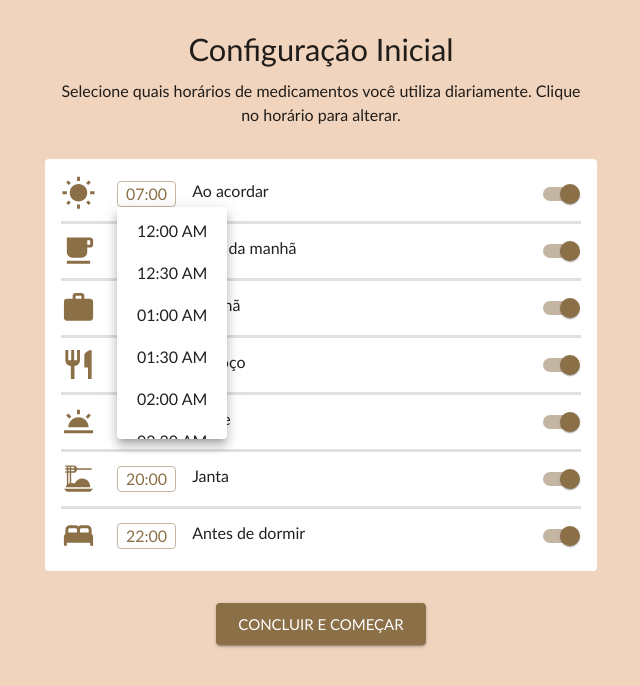
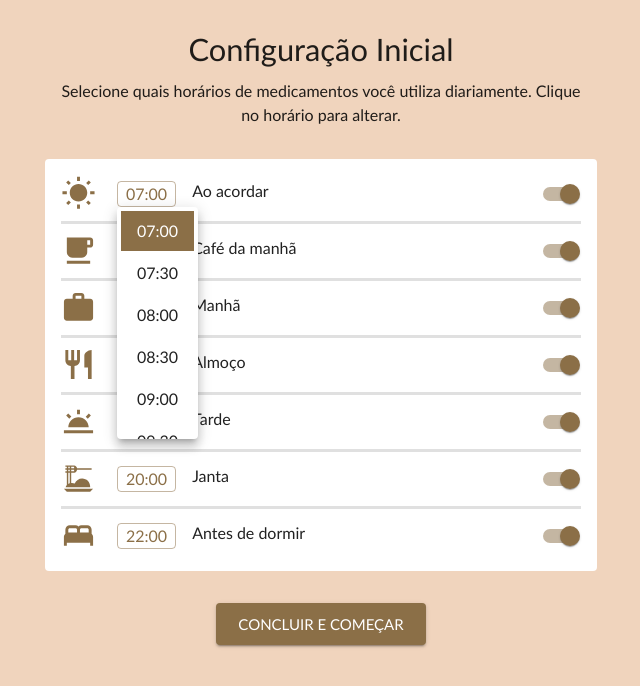
Before and after one commit to codexico/med-tracker, a React (Vite) app: page / in a window 1280 px wide. Both pictures are taken after a click on the button "07:00". Shown: the top 686 px of the page, without its empty margins (319-959 px from the left). Built offline with nearby package versions, Linux system fonts and the light colour scheme.

Commit message:
feat: Add pt-br locale to date pickers and pre-fill event times in Onboarding.

```diff
--- a/src/components/Onboarding.tsx
+++ b/src/components/Onboarding.tsx
@@ -3,8 +3,9 @@ import { Container, Typography, Box, Button, Switch, Divider, Popover, List, Lis
 import { Medication } from '@mui/icons-material';
 import { LocalizationProvider } from '@mui/x-date-pickers/LocalizationProvider';
 import { AdapterDayjs } from '@mui/x-date-pickers/AdapterDayjs';
+import 'dayjs/locale/pt-br';
 import { DigitalClock } from '@mui/x-date-pickers/DigitalClock';
-import dayjs from 'dayjs';
+import dayjs, { Dayjs } from 'dayjs';
 import { MedEvent } from '../types';
 import { iconMap } from '../utils/iconMap';
 
@@ -16,13 +17,16 @@ interface OnboardingProps {
 }
 
 export const Onboarding: React.FC<OnboardingProps> = ({ events, onToggleEnabled, onComplete, onUpdateTime }) => {
+    dayjs.locale('pt-br')
     const [anchorEl, setAnchorEl] = useState<HTMLButtonElement | null>(null);
     const [editingEventId, setEditingEventId] = useState<string | null>(null);
+    const [editingValue, setEditingValue] = useState<Dayjs>(dayjs());
 
-    const handleTimeClick = (event: React.MouseEvent<HTMLButtonElement>, eventId: string) => {
+    function handleTimeClick(event: React.MouseEvent<HTMLButtonElement>, eventId: string, eventTime: string) {
         setAnchorEl(event.currentTarget);
         setEditingEventId(eventId);
-    };
+        setEditingValue(dayjs(eventTime, 'HH:mm'));
+    }
 
     const handleClose = () => {
         setAnchorEl(null);
@@ -39,7 +43,7 @@ export const Onboarding: React.FC<OnboardingProps> = ({ events, onToggleEnabled,
     const open = Boolean(anchorEl);
 
     return (
-        <LocalizationProvider dateAdapter={AdapterDayjs}>
+        <LocalizationProvider dateAdapter={AdapterDayjs} adapterLocale='pt-br'>
             <Container maxWidth="sm" sx={{ py: 4, px: 0 }}>
                 <Box sx={{ mx: 2, my: 0 }}>
 
@@ -66,7 +70,7 @@ export const Onboarding: React.FC<OnboardingProps> = ({ events, onToggleEnabled,
                                             <Button
                                                 size='small'
                                                 variant="outlined"
-                                                onClick={(e) => handleTimeClick(e, event.id)}
+                                                onClick={(e) => handleTimeClick(e, event.id, event.time)}
                                                 sx={{
                                                     minWidth: '40px', mr: 2, py: 0, px: 1
                                                 }}
@@ -110,6 +114,7 @@ export const Onboarding: React.FC<OnboardingProps> = ({ events, onToggleEnabled,
                 >
                     <DigitalClock
                         timeStep={30}
+                        value={editingValue}
                         onChange={handleTimeChange}
                     />
                 </Popover>
```
Also changed, not shown: 4 other files (tests, documents, lock files or other folders).
